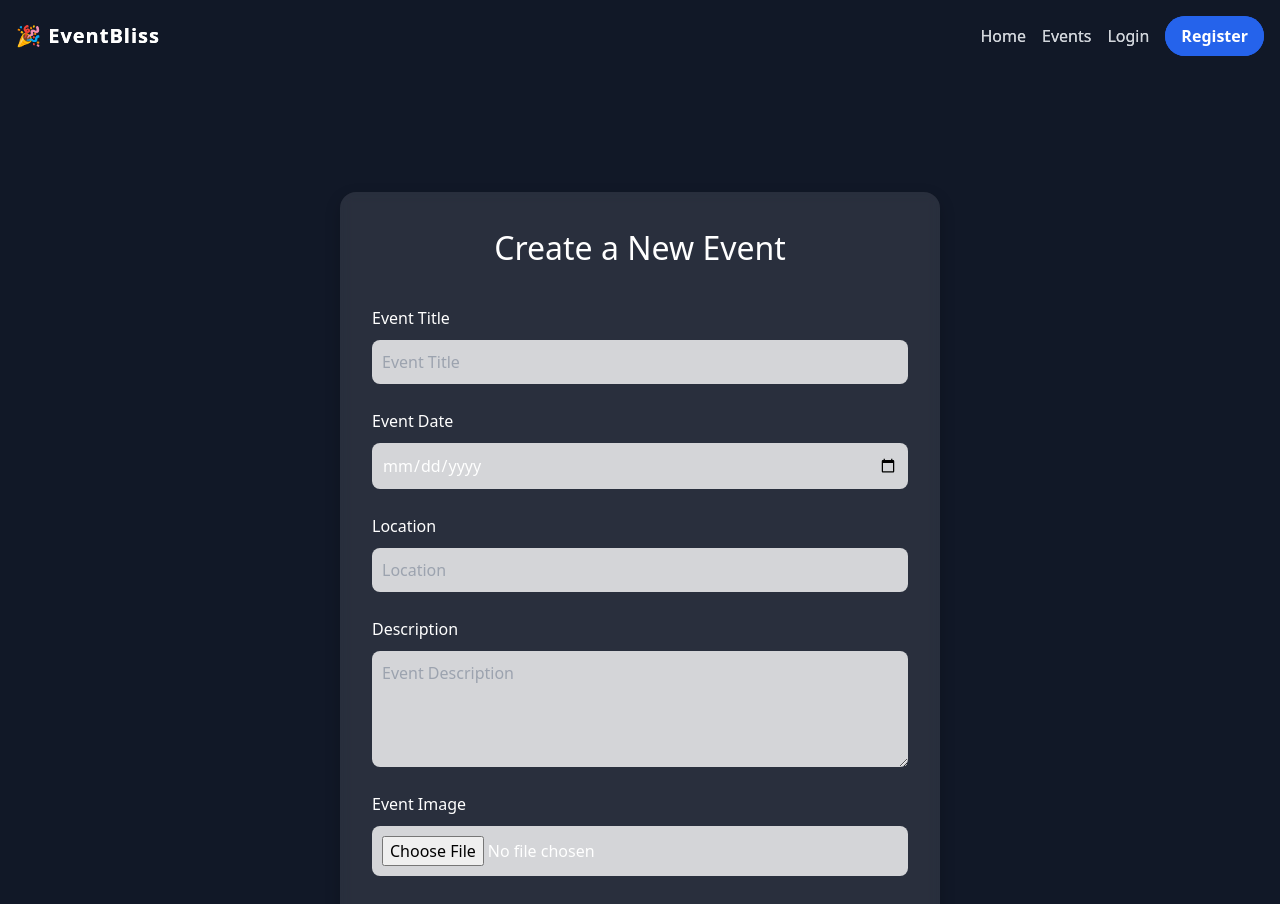
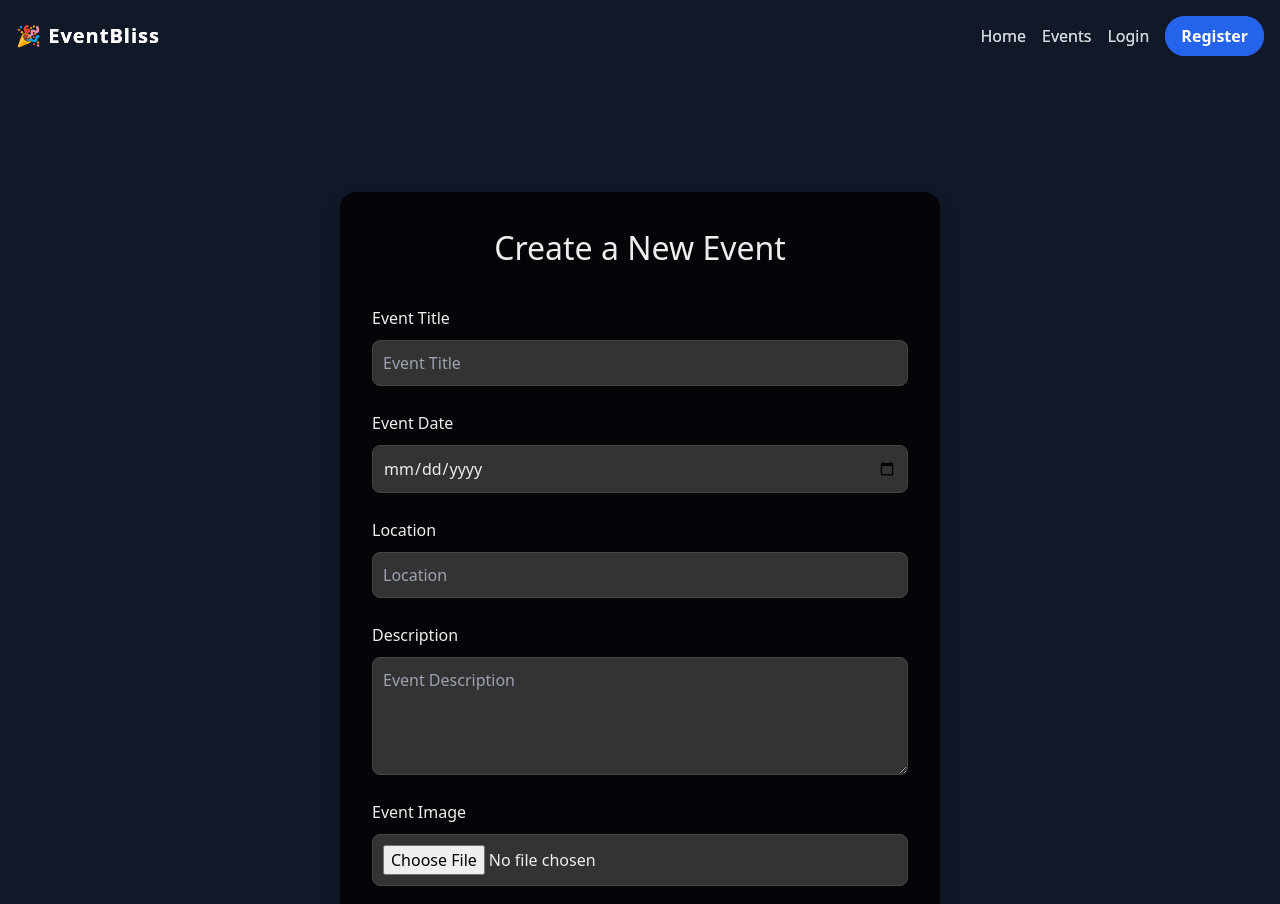
Before and after one commit to KAUSHALASHUTOSH/EventBliss, a React (Create React App) app in the folder eventbliss-frontend/: page /create in a window 1280 px wide. Shown: the top 904 px of the page. Built offline with nearby package versions, Linux system fonts and the light colour scheme.

Commit message:
Update CreateEventPage.js

```diff
--- a/eventbliss-frontend/src/components/CreateEventPage.js
+++ b/eventbliss-frontend/src/components/CreateEventPage.js
@@ -8,18 +8,23 @@ export default function CreateEvent() {
     date: "",
     location: "",
     description: "",
-    image: ""
+    image: "",
   });
 
   const handleChange = (e) => {
+    if (e.target.name === "date") {
+      const formattedDate = new Date(e.target.value).toISOString();
       setFormData({
         ...formData,
-      [e.target.name]: e.target.value
+        date: formattedDate,
       });
+    } else {
+      setFormData({ ...formData, [e.target.name]: e.target.value });
+    }
   };
 
   const handleImageUpload = (e) => {
-    const file = e.target.files[0];
+    const file = e.target.files && e.target.files.length > 0 ? e.target.files[0] : null;
     if (file) {
       const reader = new FileReader();
       reader.onloadend = () => {
@@ -50,25 +55,27 @@ export default function CreateEvent() {
   const inputStyle = {
     padding: "10px",
     borderRadius: "8px",
-    border: "none",
+    border: "1px solid #444",
     outline: "none",
     fontSize: "1rem",
-    background: "rgba(255, 255, 255, 0.8)",
+    background: "#333",
+    color: "#eee",
     width: "100%",
   };
 
   const fileInputStyle = {
     padding: "10px",
-    background: "rgba(255, 255, 255, 0.8)",
+    background: "#333",
+    color: "#eee",
     borderRadius: "8px",
-    border: "none",
+    border: "1px solid #444",
     outline: "none",
     fontSize: "1rem",
     width: "100%",
   };
 
   const labelStyle = {
-    color: "white",
+    color: "#eee",
     fontSize: "1rem",
     marginBottom: "5px",
     marginTop: "10px",
@@ -82,17 +89,27 @@ export default function CreateEvent() {
 
   return (
     <Layout>
-      <div style={{
+      <div
+        style={{
           maxWidth: "600px",
           margin: "auto",
           padding: "2rem",
-        backgroundColor: "rgba(255,255,255,0.1)",
-        backdropFilter: "blur(6px)",
+          backgroundColor: "rgba(0,0,0,0.8)",
           borderRadius: "16px",
           boxShadow: "0 6px 16px rgba(0,0,0,0.2)",
-        color: "white"
-      }}>
-        <h2 style={{ marginBottom: "1.5rem", fontSize: "2rem", textAlign: "center" }}>Create a New Event</h2>
+          color: "white",
+        }}
+      >
+        <h2
+          style={{
+            marginBottom: "1.5rem",
+            fontSize: "2rem",
+            textAlign: "center",
+            color: "#eee",
+          }}
+        >
+          Create a New Event
+        </h2>
         <form onSubmit={handleSubmit} style={{ display: "grid", gap: "15px" }}>
           <div style={formGroupStyle}>
             <label style={labelStyle}>Event Title</label>
@@ -111,7 +128,7 @@ export default function CreateEvent() {
             <input
               type="date"
               name="date"
-              value={formData.date}
+              value={formData.date ? formData.date.split("T")[0] : ""}
               onChange={handleChange}
               required
               style={inputStyle}
@@ -153,13 +170,17 @@ export default function CreateEvent() {
           </div>
           {formData.image && (
             <div style={{ textAlign: "center", marginTop: "10px" }}>
-              <img src={formData.image} alt="Preview" style={{ maxWidth: "100%", maxHeight: "200px", borderRadius: "8px" }} />
+              <img
+                src={formData.image}
+                alt="Preview"
+                style={{ maxWidth: "100%", maxHeight: "200px", borderRadius: "8px" }}
+              />
             </div>
           )}
           <button
             type="submit"
             style={{
-              background: "white",
+              background: "#eee",
               color: "#4f46e5",
               padding: "12px",
               borderRadius: "30px",
@@ -170,8 +191,8 @@ export default function CreateEvent() {
               transition: "0.3s",
               marginTop: "15px",
             }}
-            onMouseOver={(e) => e.target.style.transform = "scale(1.05)"}
-            onMouseOut={(e) => e.target.style.transform = "scale(1)"}
+            onMouseOver={(e) => (e.target.style.transform = "scale(1.05)")}
+            onMouseOut={(e) => (e.target.style.transform = "scale(1)")}
           >
             Create Event
           </button>
```
Lines whose indentation alone changed are shown as unchanged.
